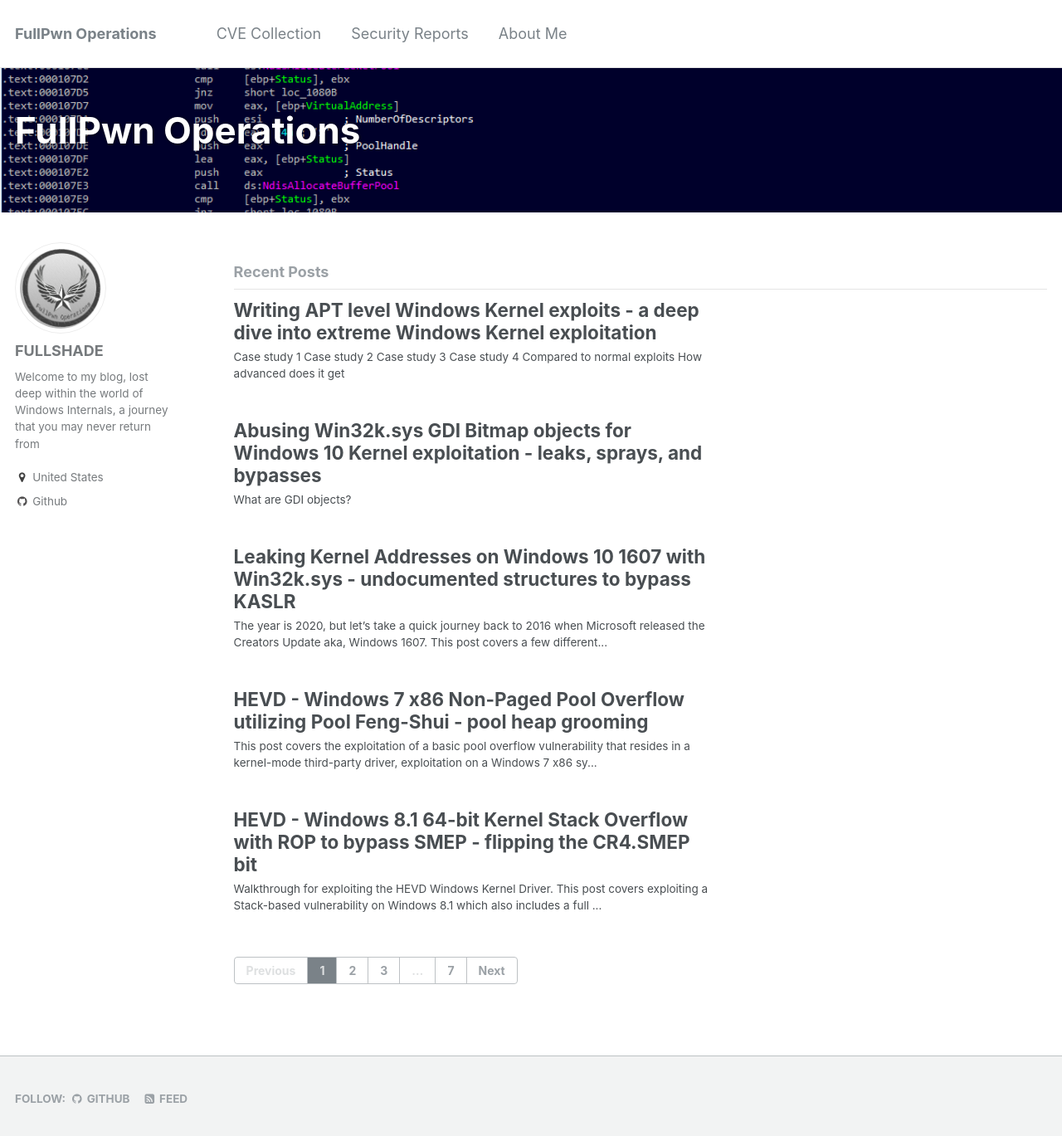
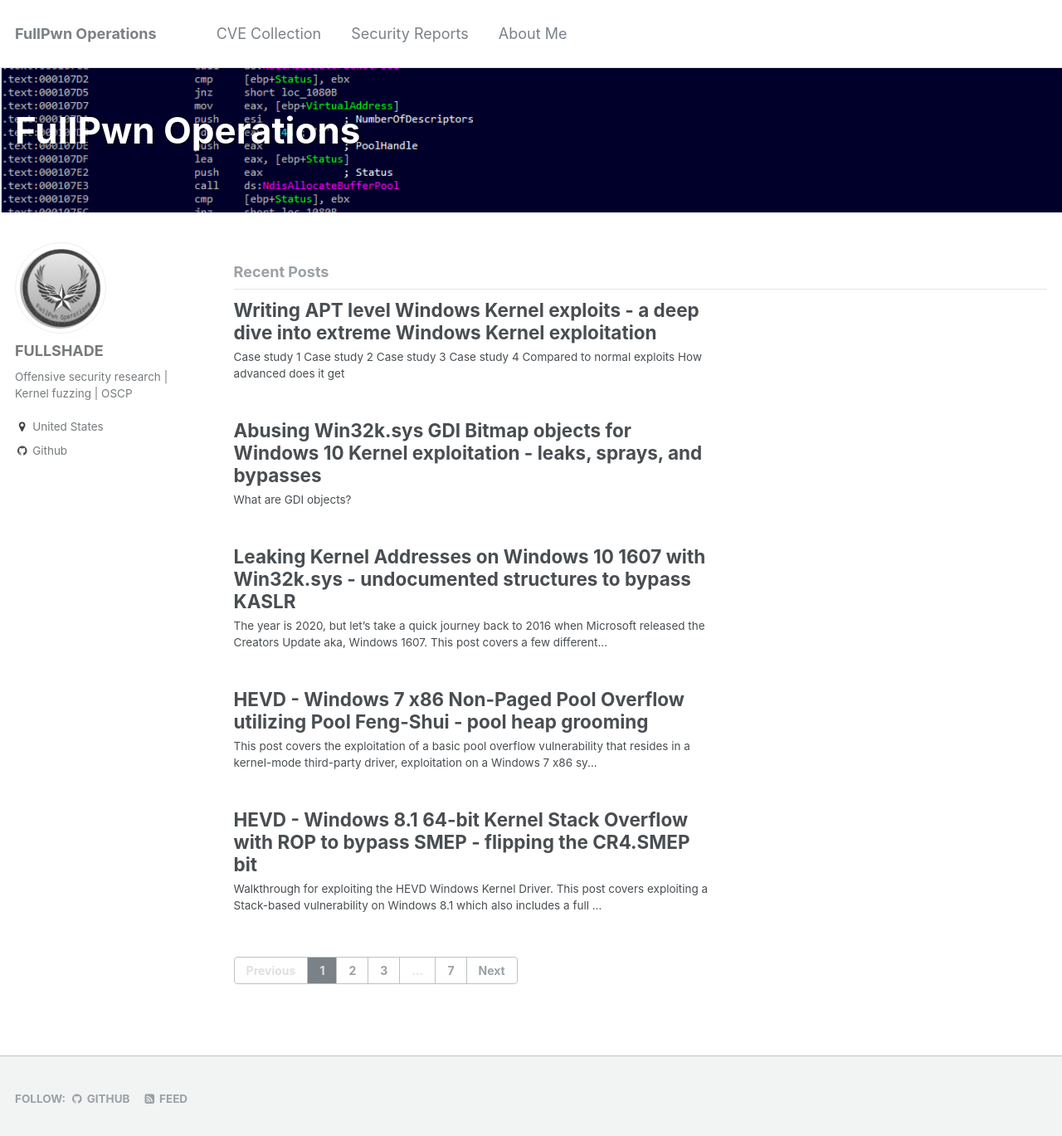
Before and after one commit to asdyxcyxc/FULLSHADE.github.io, a Jekyll site: the page built from index.html, in a window 1280 px wide and 1382 px high. Shown: the top 1369 px of the window at 83% size. Built offline with Jekyll 4.4.1, drawn with Linux system fonts in a browser that asks for light colours; the list of posts is cut into pages by our own code.

Commit message:
Update _config.yml

```diff
--- a/_config.yml
+++ b/_config.yml
@@ -73,7 +73,7 @@ analytics:
 author:
   name             : "FULLSHADE"
   avatar           : "bio-photo2.jpg"
-  bio              : "Welcome to my blog, lost deep within the world of Windows Internals, a journey that you may never return from"
+  bio              : "Offensive security research | Kernel fuzzing | OSCP"
   location         : "United States"
   uri              :
   bitbucket        :
```
